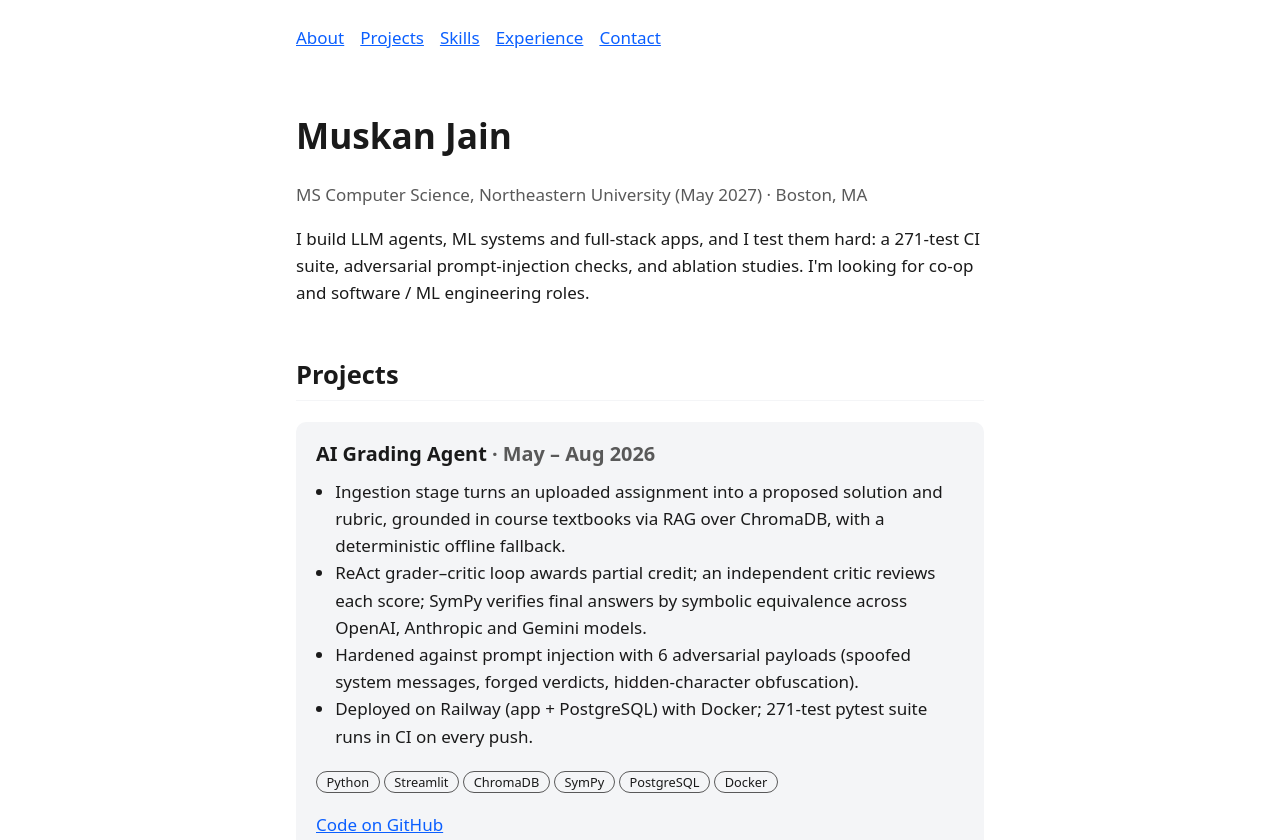
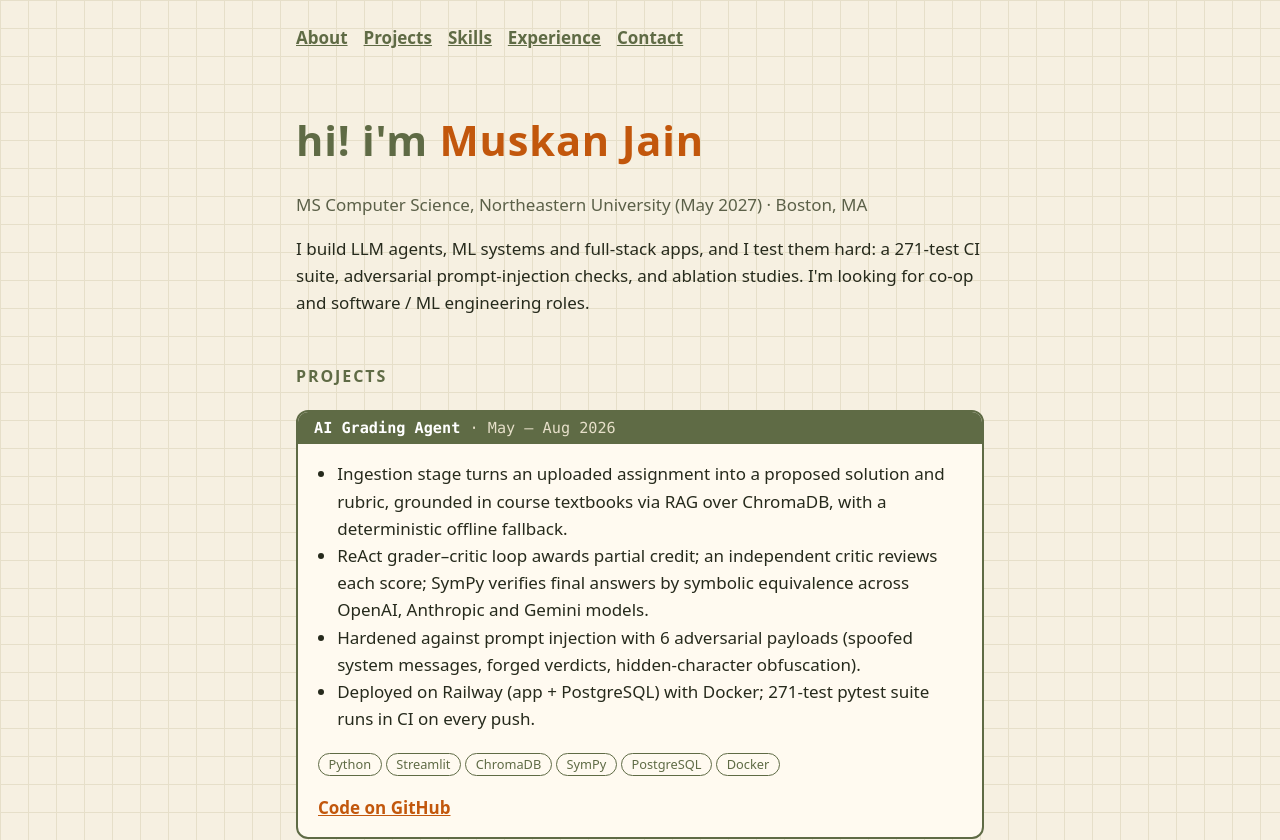
Before and after one commit to Muskaannjain/Muskaannjain.github.io, a plain HTML site: page index.html in a window 1280 px wide. Shown: the top 840 px of the page. Drawn offline with Linux system fonts and the light colour scheme.

Commit message:
Restyle: cream/sage retro-window theme

```diff
--- a/index.html
+++ b/index.html
@@ -6,23 +6,25 @@
 <title>Muskan Jain — Software &amp; ML Engineer</title>
 <meta name="description" content="Muskan Jain, MS Computer Science at Northeastern. LLM agents, RAG, ML and full-stack projects.">
 <style>
-  :root { --bg:#fff; --fg:#1a1a1a; --muted:#595959; --accent:#0b5fff; --card:#f4f5f7; }
-  @media (prefers-color-scheme: dark) {
-    :root { --bg:#111; --fg:#eee; --muted:#a0a0a0; --accent:#7aa7ff; --card:#1c1c1e; }
-  }
+  :root { --bg:#f6f0e1; --grid:#e6dfc9; --fg:#262a1c; --muted:#5b6048; --sage:#5f6b45; --orange:#c2570c; --paper:#fffaf0; }
   * { box-sizing:border-box; }
-  body { margin:0; font:17px/1.6 system-ui,sans-serif; background:var(--bg); color:var(--fg); }
+  body { margin:0; font:17px/1.6 system-ui,sans-serif; color:var(--fg); background-color:var(--bg);
+    background-image:linear-gradient(var(--grid) 1px,transparent 1px),linear-gradient(90deg,var(--grid) 1px,transparent 1px);
+    background-size:28px 28px; }
   main, header, footer { max-width:46rem; margin:0 auto; padding:1.5rem; }
-  a { color:var(--accent); }
-  nav a { margin-right:1rem; }
-  h1 { font-size:2.2rem; margin:.5rem 0; }
-  h2 { margin-top:3rem; border-bottom:1px solid var(--card); padding-bottom:.3rem; }
-  .muted { color:var(--muted); }
-  .card { background:var(--card); border-radius:10px; padding:1rem 1.25rem; margin:1rem 0; }
-  .card h3 { margin:0 0 .25rem; }
+  a { color:var(--orange); font-weight:600; }
+  nav a { margin-right:1rem; color:var(--sage); }
+  h1 { font-size:2.6rem; margin:.5rem 0; color:var(--sage); letter-spacing:.02em; }
+  h1 span { color:var(--orange); }
+  h2 { margin-top:3rem; color:var(--sage); text-transform:uppercase; letter-spacing:.12em; font-size:1rem; }
+  .muted { color:var(--muted); font-weight:400; }
+  .card { background:var(--paper); border:2px solid var(--sage); border-radius:12px; margin:1.25rem 0; overflow:hidden; }
+  .card > h3 { margin:0; padding:.45rem 1rem; background:var(--sage); color:#fff; font:600 .95rem ui-monospace,Menlo,monospace; }
+  .card > h3 .muted { color:#e6dfc9; }
+  .card .body { padding:.5rem 1.25rem 1rem; }
   .card ul { padding-left:1.2rem; margin:.5rem 0; }
-  .tags span { display:inline-block; font-size:.8rem; border:1px solid var(--muted); border-radius:99px; padding:0 .6rem; margin:.25rem .25rem 0 0; }
-  dt { font-weight:600; } dd { margin:0 0 .5rem; }
+  .tags span { display:inline-block; font-size:.8rem; border:1.5px solid var(--sage); border-radius:99px; padding:0 .6rem; margin:.25rem .25rem 0 0; color:var(--sage); }
+  dt { font-weight:700; color:var(--sage); } dd { margin:0 0 .5rem; }
 </style>
 </head>
 <body>
@@ -31,7 +33,7 @@
 </header>
 <main>
   <section id="about">
-    <h1>Muskan Jain</h1>
+    <h1>hi! i'm <span>Muskan Jain</span></h1>
     <p class="muted">MS Computer Science, Northeastern University (May 2027) · Boston, MA</p>
     <p>I build LLM agents, ML systems and full-stack apps, and I test them hard: a 271-test CI suite,
        adversarial prompt-injection checks, and ablation studies. I'm looking for co-op and software / ML engineering roles.</p>
@@ -42,6 +44,7 @@
 
     <article class="card">
       <h3>AI Grading Agent <span class="muted">· May – Aug 2026</span></h3>
+      <div class="body">
       <ul>
         <li>Ingestion stage turns an uploaded assignment into a proposed solution and rubric, grounded in course textbooks via RAG over ChromaDB, with a deterministic offline fallback.</li>
         <li>ReAct grader–critic loop awards partial credit; an independent critic reviews each score; SymPy verifies final answers by symbolic equivalence across OpenAI, Anthropic and Gemini models.</li>
@@ -50,10 +53,12 @@
       </ul>
       <p class="tags"><span>Python</span><span>Streamlit</span><span>ChromaDB</span><span>SymPy</span><span>PostgreSQL</span><span>Docker</span></p>
       <a href="https://github.com/neuro-spicy/AI_Grading_Agent">Code on GitHub</a>
+    </div>
     </article>
 
     <article class="card">
       <h3>Sequence Game AI Agent <span class="muted">· Feb – Apr 2026</span></h3>
+      <div class="body">
       <ul>
         <li>Card-counting belief model plus an agent that samples plausible opponent hands and averages alpha-beta minimax policies, acting under hidden information without a full POMDP.</li>
         <li>Tuned four evaluation weights by hill-climbing RL self-play (157 rounds, ~47K games). RL-tuned agent won 60% vs the hand-tuned baseline and 90%+ vs random.</li>
@@ -61,10 +66,12 @@
       </ul>
       <p class="tags"><span>Python</span><span>PyTorch</span><span>NumPy</span></p>
       <a href="https://github.com/neuro-spicy/SequenceBoardGame-Agent">Code on GitHub</a>
+    </div>
     </article>
 
     <article class="card">
       <h3>AccessMapPlus — Accessibility Mapping Platform <span class="muted">· Oct – Dec 2025</span></h3>
+      <div class="body">
       <ul>
         <li>Normalized 10-table MySQL schema with 5 stored procedures, 3 triggers and 20 indexes.</li>
         <li>40+ Flask routes for issue reporting, reviews with image/video media, place search and authority-managed maintenance; dual-role session auth with hashed passwords and role-gated dashboards.</li>
@@ -72,6 +79,7 @@
       </ul>
       <p class="tags"><span>Python</span><span>Flask</span><span>MySQL</span><span>Jinja</span></p>
       <a href="https://github.com/Muskaannjain/AccessMaps_plus">Code on GitHub</a>
+    </div>
     </article>
   </section>
 
```
